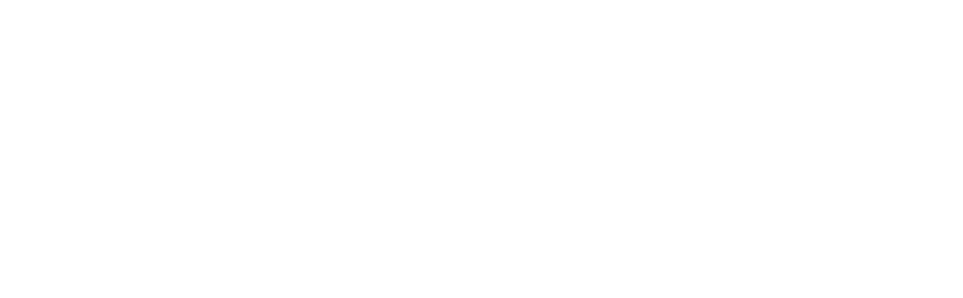
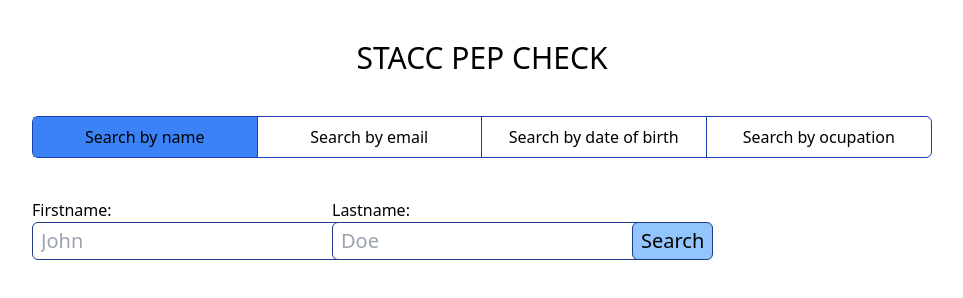
Before and after one commit to nathsten/stacc-code-challange, a website: page public/home/index.html in a window 1280 px wide. Shown: the whole page, without its empty margins (158-1121 px from the left). Drawn offline with nearby package versions, Linux system fonts and the light colour scheme.

Commit message:
GUI and some sorting fix

```diff
--- a/app.js
+++ b/app.js
@@ -26,13 +26,15 @@
                 // Sort and return by name.
 
                 const { name } = req.body;
+                console.log(name);
 
                 const PEPs = await sortByName(PEP, name);
                 res.send({status: "OK", PEPs});
                 return;
             }
-            catch{
+            catch(err){
                 res.send({status: "Invalid name"});
+                console.log(err);
                 return;
             }
 
--- a/public/home/index.html
+++ b/public/home/index.html
@@ -10,7 +10,52 @@
 </head>
 <body>
 
-    <div id="main">
+    <div id="main" class="py-10 px-10">
+
+        <div class="text-center">
+            <h1 class="text-3xl">STACC PEP CHECK</h1>
+        </div>
+
+        <!-- Menu -->
+
+        <div class="border border-blue-800 rounded-md grid grid-cols-4 text center w-3/4 relative my-10" style="left: 12.5%">
+
+
+            <span v-bind:class="{'bg-blue-500': pg.showFnLn}" @click="changePg('showFnLn')" class="cursor-pointer text-center border-r border-blue-800 py-2 hover:bg-blue-300 transition-all">
+                <h1>Search by name</h1>
+            </span>
+
+            <span v-bind:class="{'bg-blue-500': pg.showEmail}" @click="changePg('showEmail')" class="cursor-pointer text-center border-r border-blue-800 py-2 hover:bg-blue-300 transition-all">
+                <h1>Search by email</h1>
+            </span>
+
+            <span v-bind:class="{'bg-blue-500': pg.showDoB}" @click="changePg('showDoB')" class="cursor-pointer text-center border-r border-blue-800 py-2 hover:bg-blue-300 transition-all">
+                <h1>Search by date of birth</h1>
+            </span>
+
+            <span v-bind:class="{'bg-blue-500': pg.showOcupation}" @click="changePg('showOcupation')" class="cursor-pointer text-center py-2 hover:bg-blue-300 transition-all">
+                <h1>Search by ocupation</h1>
+            </span>
+
+        </div>
+
+        <!-- Forms -->
+
+            <!-- Search by name -->
+            <div v-if="pg.showFnLn" class="w-3/4 relative grid grid-cols-3" style="left: 12.5%;">
+                <label>Firstname: <br>
+                    <input v-model="name.firstName" type="text" class="outline-none border-blue-900 border rounded-md py-1 text-xl px-2" placeholder="John">
+                </label>
+
+                <label>Lastname: <br>
+                    <input v-model="name.lastName" type="text" class="outline-none border-blue-900 border rounded-md py-1 text-xl px-2" placeholder="Doe">
+                </label>
+
+                <div>
+                    <br>
+                    <button @click="searchByName" class="border-blue-900 border rounded-md py-1 text-xl px-2 bg-blue-300 hover:bg-blue-500 transition-all">Search</button>
+                </div>
+            </div>
 
     </div>
 
--- a/public/home/main.js
+++ b/public/home/main.js
@@ -1,13 +1,55 @@
+const makeInit = data => {
+    return {
+        method: "POST",
+        credentials: "include",
+        body: JSON.stringify(data),
+        headers: {
+            "Content-Type": "application/json"
+        }
+    }
+}
+
 const main = () => {
 
 const app = new Vue({
     el: "#main",
     data: {
-        showFnLn: true,
-        showEmail: false,
-        showDoB: false,
-        showOcupation
-    }
+        pg: {
+            showFnLn: true,
+            showEmail: false,
+            showDoB: false,
+            showOcupation: false
+        },
+        name: {
+            firstName: "",
+            lastName: ""
+        }
+    },
+    methods: {
+        changePg: page => {
+            Object.keys(app.pg).forEach(e => app.pg[e] = false);
+            app.pg[page] = true;
+        },
+        searchByName: async () => {
+            if(!app.name.firstName && !app.name.firstName){
+                alert("You need to give at least one of firstname and/or lastname");
+                return;
+            }
+
+            const init = makeInit({name: `${app.name.firstName} ${app.name.lastName}`, category: 'name'});
+            const get = await fetch('/KYC', init);
+            const res = await get.json();
+
+            if(res.status === "OK"){
+                console.log(res.PEPs);
+            }
+            else{
+                console.log(res.status);
+            }
+        }
+    },
 })
 
 }
+
+main();
```
Also changed, not shown: util/sort.js (+12 -1 lines).
